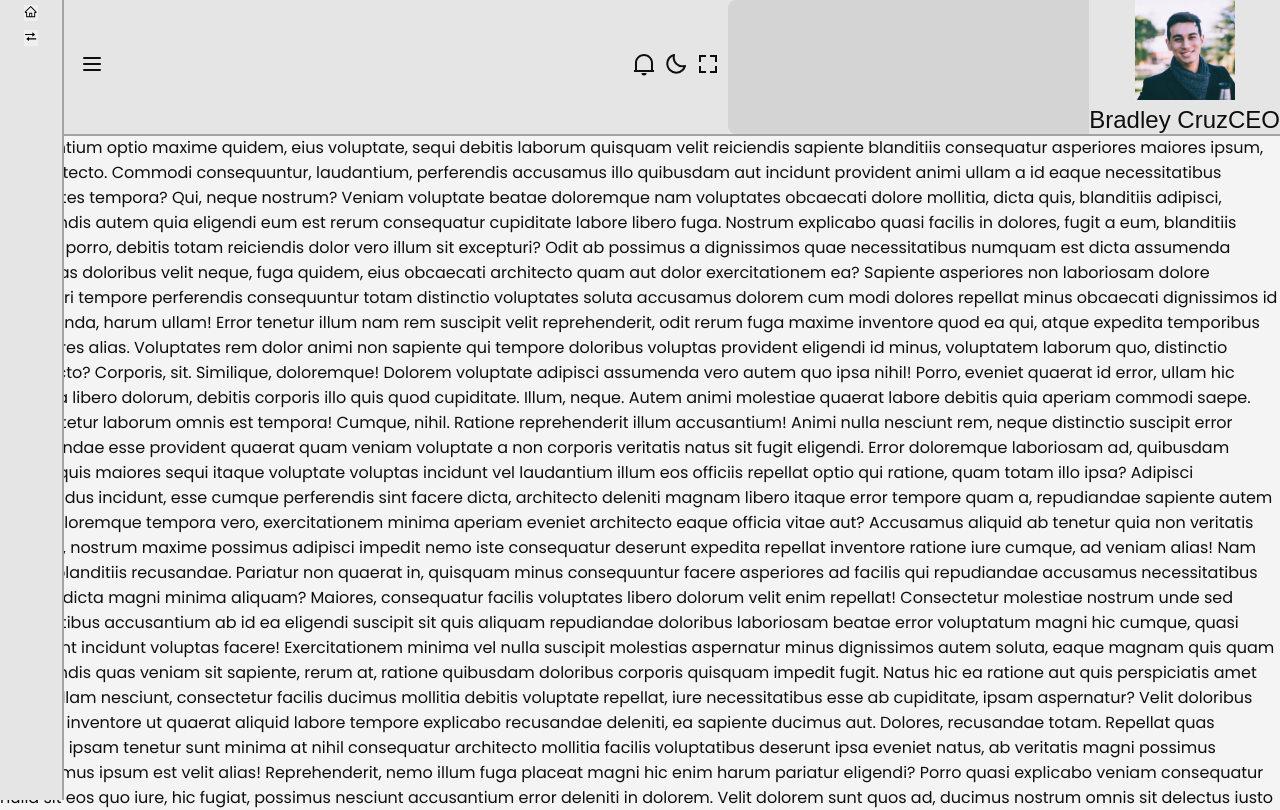
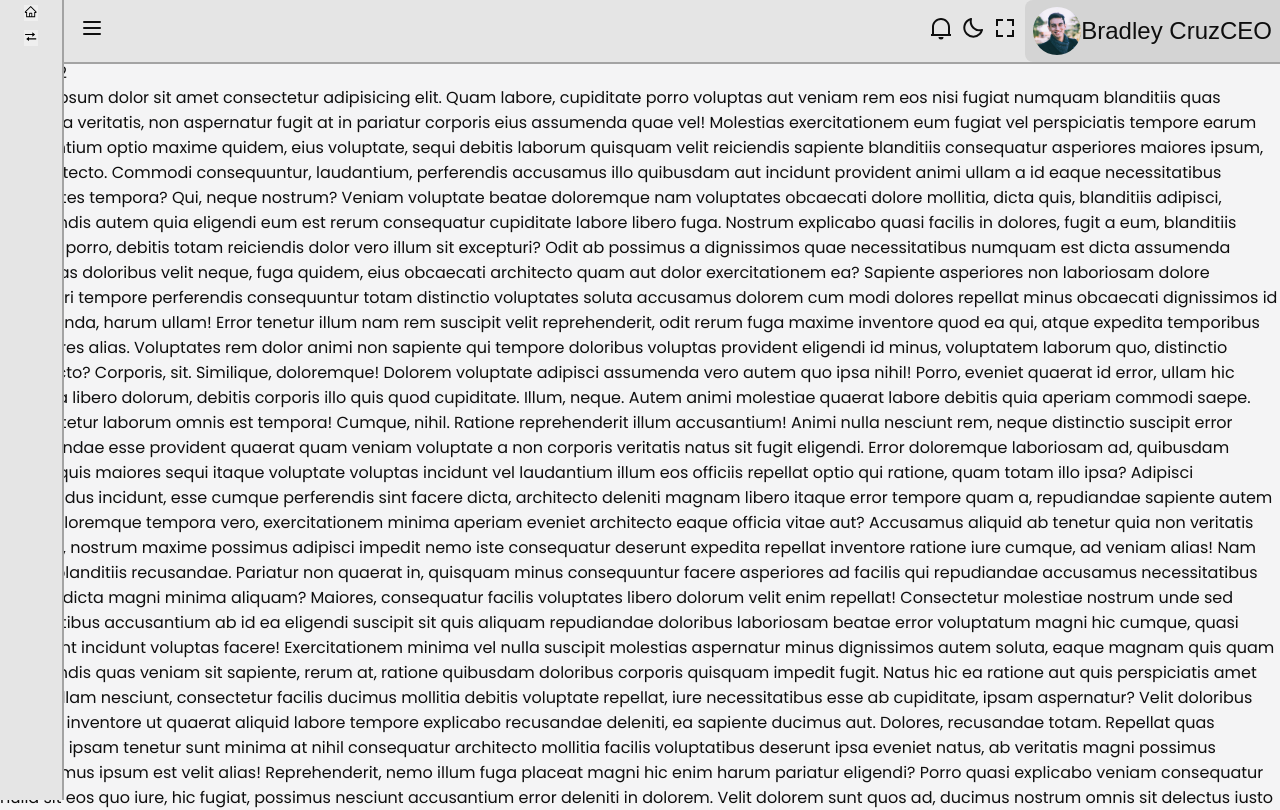
Before and after one commit to BolaGhaly/Admin-Dashboard, a Next.js app: page / in a window 1280 px wide. Shown: the top 810 px of the page. Built offline with nearby package versions, Linux system fonts and the light colour scheme.

Commit message:
Update TopBar scss

```diff
--- a/components/UserProfile.tsx
+++ b/components/UserProfile.tsx
@@ -11,9 +11,8 @@ const UserProfile = () => {
 
   return (
     <Menu as="div" className={styles.user} title="User's Profile">
-      <Menu.Button className="flex items-center h-full px-2">
+      <Menu.Button>
         <Image
-          className="rounded-full w-12 h-12"
           src="/profileImg.jpg"
           width={100}
           height={100}
--- a/styles/modules/topBar.module.scss
+++ b/styles/modules/topBar.module.scss
@@ -9,15 +9,17 @@
   min-height: 4rem;
   border-bottom: 2px solid #a3a3a3;
   display: flex;
+  justify-content: space-between;
 
   button {
     color: var(--text);
     font-size: 1.5rem;
     background-color: var(--nav-bg);
+          cursor: pointer;
+
   }
 
   div {
-    width: 100%;
     display: flex;
     justify-content: end;
 
@@ -33,6 +35,24 @@
   margin-left: 0.5rem;
   cursor: pointer;
   position: relative;
-  border-radius: 0.5rem 0 0 0.5rem;
-  background-color: var(--user);
+  width: max-content;
+
+  button {
+    border-radius: 0.5rem 0 0 0.5rem;
+    background-color: var(--user);
+    display: flex;
+    align-items: center;
+    height: 100%;
+    padding: 0 0.5rem;
+    margin: 0 !important;
+
+    img {
+      width: 3rem;
+      height: 3rem;
+      border-radius: 50%;
+    }
+
+    div {
+    }
+  }
 }
```
